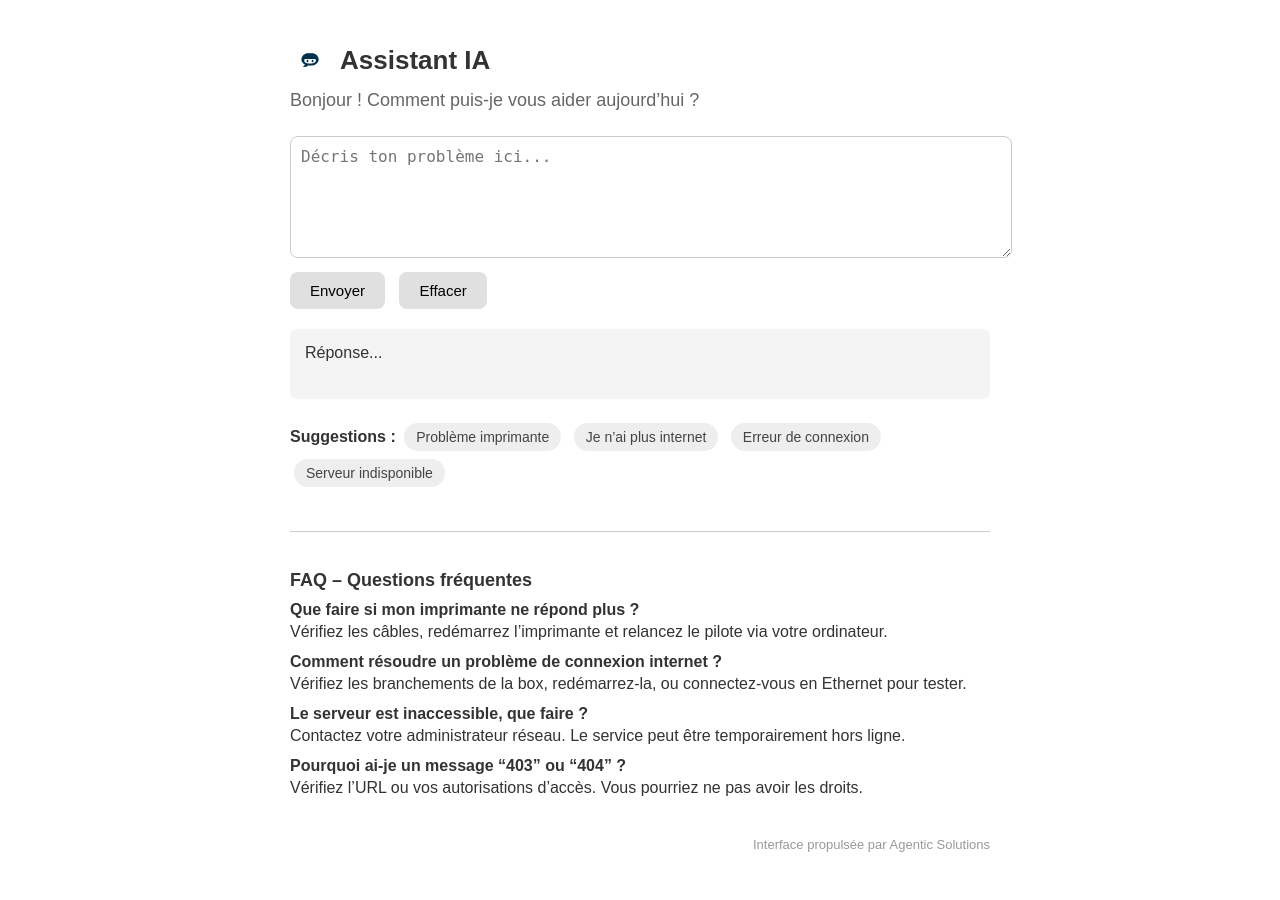
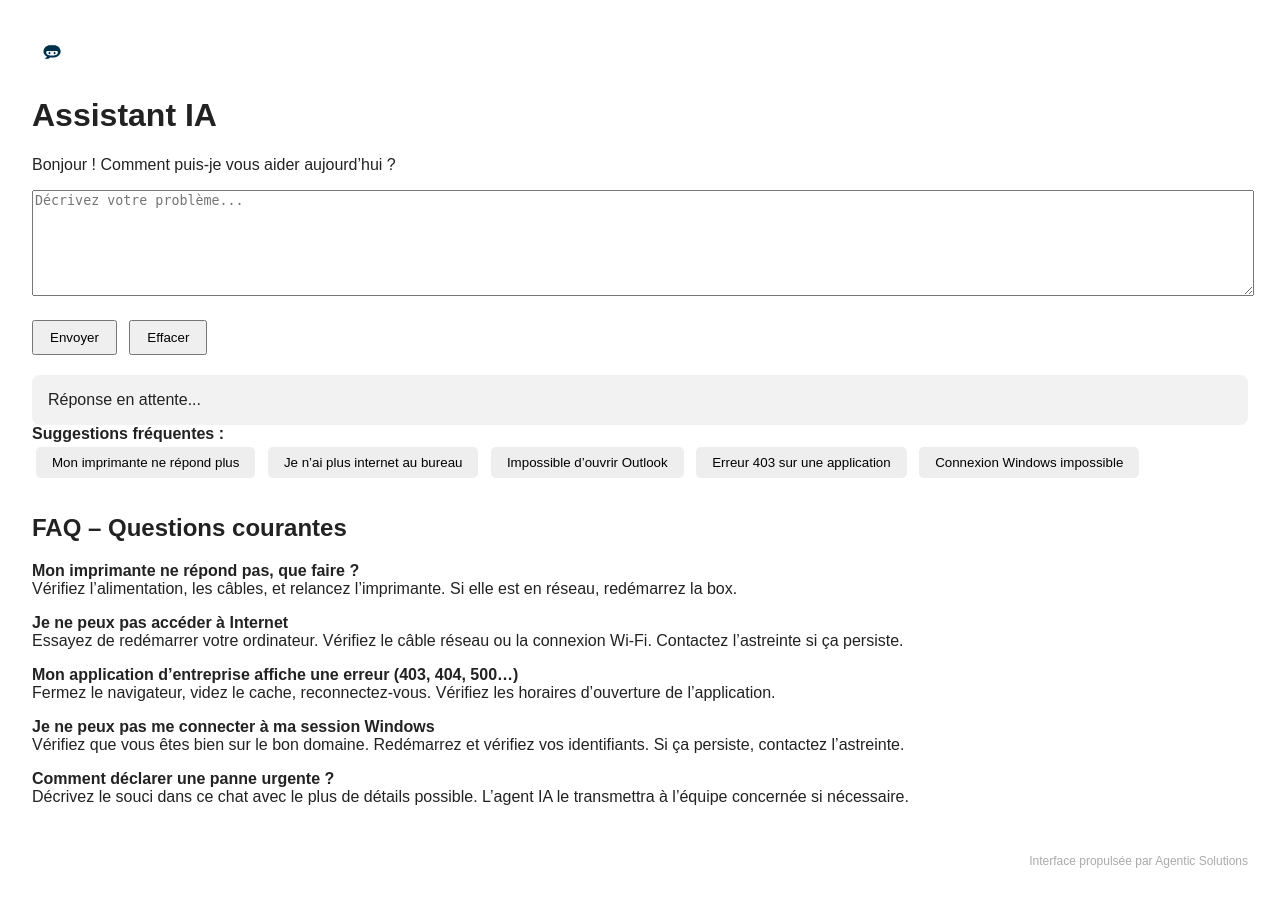
Before and after one commit to YAMROUCHE/agentic-assistant, a Flask app: page / in a window 1280 px wide. Before the commit the page ends 852 px from the top, so only its background shows below. Run offline with Flask 3, Linux system fonts and the light colour scheme.

Commit message:
✅ UI finale : logo, suggestions dynamiques et FAQ complète

```diff
--- a/templates/index.html
+++ b/templates/index.html
@@ -1,184 +1,93 @@
-
 <!DOCTYPE html>
 <html lang="fr">
 <head>
-  <meta charset="UTF-8">
-  <title>Assistant IA – Agentic Solutions</title>
+  <meta charset="UTF-8" />
+  <meta name="viewport" content="width=device-width, initial-scale=1.0"/>
+  <title>Assistant IA</title>
   <style>
-    body {
-      font-family: sans-serif;
-      background-color: #ffffff;
-      color: #333;
-      max-width: 700px;
-      margin: auto;
-      padding: 40px 20px;
-      position: relative;
-    }
-    .logo {
-      display: flex;
-      align-items: center;
-      gap: 10px;
-      margin-bottom: 10px;
-    }
-    .logo img {
-      height: 40px;
-      width: 40px;
-    }
-    .subtitle {
-      font-size: 18px;
-      margin-bottom: 25px;
-      color: #666;
-    }
-    textarea {
-      width: 100%;
-      height: 100px;
-      padding: 10px;
-      font-size: 16px;
-      border: 1px solid #ccc;
-      border-radius: 8px;
-    }
-    .buttons {
-      margin-top: 10px;
-    }
-    button {
-      padding: 10px 20px;
-      font-size: 15px;
-      border-radius: 8px;
-      margin-right: 10px;
-      border: none;
-      background-color: #e0e0e0;
-      cursor: pointer;
-    }
-    button:hover {
-      background-color: #d5d5d5;
-    }
-    #response {
-      background: #f4f4f4;
-      padding: 15px;
-      margin-top: 20px;
-      border-radius: 8px;
-      white-space: pre-wrap;
-      min-height: 40px;
-    }
-    .suggestions {
-      margin-top: 20px;
-    }
-    .suggestions span {
-      display: inline-block;
-      background-color: #eee;
-      color: #444;
-      padding: 6px 12px;
-      border-radius: 20px;
-      margin: 4px;
-      cursor: pointer;
-      font-size: 14px;
-    }
-    .suggestions span:hover {
-      background-color: #ddd;
-    }
-    .faq {
-      margin-top: 40px;
-      border-top: 1px solid #ccc;
-      padding-top: 20px;
-    }
-    .faq h3 {
-      font-size: 18px;
-      margin-bottom: 10px;
-    }
-    .faq-item {
-      margin-bottom: 12px;
-    }
-    .faq-item strong {
-      display: block;
-      margin-bottom: 4px;
-    }
-    .footer {
-      margin-top: 40px;
-      text-align: right;
-      font-size: 13px;
-      color: #999;
-    }
+    body { font-family: sans-serif; margin: 2rem; background: #fff; color: #222; }
+    textarea { width: 100%; height: 100px; margin-bottom: 1rem; }
+    button { padding: 0.5rem 1rem; margin: 0.25rem 0.5rem 0.25rem 0; }
+    .response-box { background: #f2f2f2; padding: 1rem; margin-top: 1rem; border-radius: 8px; }
+    .faq { margin-top: 2rem; }
+    .suggestions button { margin: 0.25rem; background: #eee; border: none; border-radius: 5px; cursor: pointer; }
+    .footer { text-align: right; margin-top: 3rem; font-size: 12px; color: #aaa; }
   </style>
 </head>
 <body>
-  <div class="logo">
-    <img src="agentic_logo.png" alt="logo">
-    <div style="font-weight: bold; font-size: 26px;">Assistant IA</div>
-  </div>
-  <div class="subtitle">Bonjour ! Comment puis-je vous aider aujourd’hui ?</div>
-
-  <textarea id="userInput" placeholder="Décris ton problème ici..."></textarea>
-  <div class="buttons">
-    <button onclick="sendMessage()">Envoyer</button>
-    <button onclick="resetFields()">Effacer</button>
+  <div class="header">
+    <img src="{{ url_for('static', filename='agentic_logo.png') }}" alt="logo" style="height: 40px;" />
+    <h1>Assistant IA</h1>
+    <p>Bonjour ! Comment puis-je vous aider aujourd’hui ?</p>
   </div>
 
-  <div id="response">Réponse...</div>
+  <textarea id="user-input" placeholder="Décrivez votre problème..."></textarea><br/>
+  <button onclick="sendMessage()">Envoyer</button>
+  <button onclick="resetInput()">Effacer</button>
+
+  <div class="response-box" id="response">Réponse en attente...</div>
 
   <div class="suggestions">
-    <strong>Suggestions :</strong>
-    <span onclick="setInput('Problème imprimante')">Problème imprimante</span>
-    <span onclick="setInput('Je n’ai plus internet')">Je n’ai plus internet</span>
-    <span onclick="setInput('Erreur de connexion')">Erreur de connexion</span>
-    <span onclick="setInput('Serveur indisponible')">Serveur indisponible</span>
+    <strong>Suggestions fréquentes :</strong><br/>
+    <button onclick="setSuggestion('Mon imprimante ne répond plus')">Mon imprimante ne répond plus</button>
+    <button onclick="setSuggestion('Je n’ai plus internet au bureau')">Je n’ai plus internet au bureau</button>
+    <button onclick="setSuggestion('Impossible d’ouvrir Outlook')">Impossible d’ouvrir Outlook</button>
+    <button onclick="setSuggestion('Erreur 403 sur une application')">Erreur 403 sur une application</button>
+    <button onclick="setSuggestion('Connexion Windows impossible')">Connexion Windows impossible</button>
   </div>
 
   <div class="faq">
-    <h3>FAQ – Questions fréquentes</h3>
-    <div class="faq-item">
-      <strong>Que faire si mon imprimante ne répond plus ?</strong>
-      Vérifiez les câbles, redémarrez l’imprimante et relancez le pilote via votre ordinateur.
-    </div>
-    <div class="faq-item">
-      <strong>Comment résoudre un problème de connexion internet ?</strong>
-      Vérifiez les branchements de la box, redémarrez-la, ou connectez-vous en Ethernet pour tester.
-    </div>
-    <div class="faq-item">
-      <strong>Le serveur est inaccessible, que faire ?</strong>
-      Contactez votre administrateur réseau. Le service peut être temporairement hors ligne.
-    </div>
-    <div class="faq-item">
-      <strong>Pourquoi ai-je un message “403” ou “404” ?</strong>
-      Vérifiez l’URL ou vos autorisations d’accès. Vous pourriez ne pas avoir les droits.
-    </div>
+    <h2>FAQ – Questions courantes</h2>
+    <p><strong>Mon imprimante ne répond pas, que faire ?</strong><br/>
+    Vérifiez l’alimentation, les câbles, et relancez l’imprimante. Si elle est en réseau, redémarrez la box.</p>
+
+    <p><strong>Je ne peux pas accéder à Internet</strong><br/>
+    Essayez de redémarrer votre ordinateur. Vérifiez le câble réseau ou la connexion Wi-Fi. Contactez l’astreinte si ça persiste.</p>
+
+    <p><strong>Mon application d’entreprise affiche une erreur (403, 404, 500…)</strong><br/>
+    Fermez le navigateur, videz le cache, reconnectez-vous. Vérifiez les horaires d’ouverture de l’application.</p>
+
+    <p><strong>Je ne peux pas me connecter à ma session Windows</strong><br/>
+    Vérifiez que vous êtes bien sur le bon domaine. Redémarrez et vérifiez vos identifiants. Si ça persiste, contactez l’astreinte.</p>
+
+    <p><strong>Comment déclarer une panne urgente ?</strong><br/>
+    Décrivez le souci dans ce chat avec le plus de détails possible. L’agent IA le transmettra à l’équipe concernée si nécessaire.</p>
   </div>
 
-  <div class="footer">
-    Interface propulsée par Agentic Solutions
-  </div>
+  <div class="footer">Interface propulsée par Agentic Solutions</div>
 
   <script>
-    function setInput(text) {
-      document.getElementById("userInput").value = text;
-    }
+    async function sendMessage() {
+      const message = document.getElementById("user-input").value.trim();
+      const responseBox = document.getElementById("response");
 
-    function resetFields() {
-      document.getElementById("userInput").value = "";
-      document.getElementById("response").innerText = "Réponse...";
-    }
+      if (!message) {
+        responseBox.innerText = "Veuillez entrer un message.";
+        return;
+      }
 
-    async function sendMessage() {
-      const message = document.getElementById("userInput").value;
-      document.getElementById("response").innerText = "Chargement...";
-
+      responseBox.innerText = "Chargement...";
       try {
-        const res = await fetch("http://localhost:5001/ask", {
+        const res = await fetch(window.location.origin + "/ask", {
           method: "POST",
-          headers: {
-            "Content-Type": "application/json",
-          },
-          body: JSON.stringify({ message })
+          headers: { "Content-Type": "application/json" },
+          body: JSON.stringify({ message }),
         });
 
         const data = await res.json();
-        if (data.response) {
-          document.getElementById("response").innerText = data.response;
-        } else {
-          document.getElementById("response").innerText = "Erreur : " + (data.error || "Inconnue");
-        }
+        responseBox.innerText = data.response || data.error || "Erreur inconnue.";
       } catch (err) {
-        document.getElementById("response").innerText = "Erreur de connexion.";
+        responseBox.innerText = "Erreur de connexion.";
       }
+    }
+
+    function setSuggestion(text) {
+      document.getElementById("user-input").value = text;
+    }
+
+    function resetInput() {
+      document.getElementById("user-input").value = "";
+      document.getElementById("response").innerText = "";
     }
   </script>
 </body>
```
